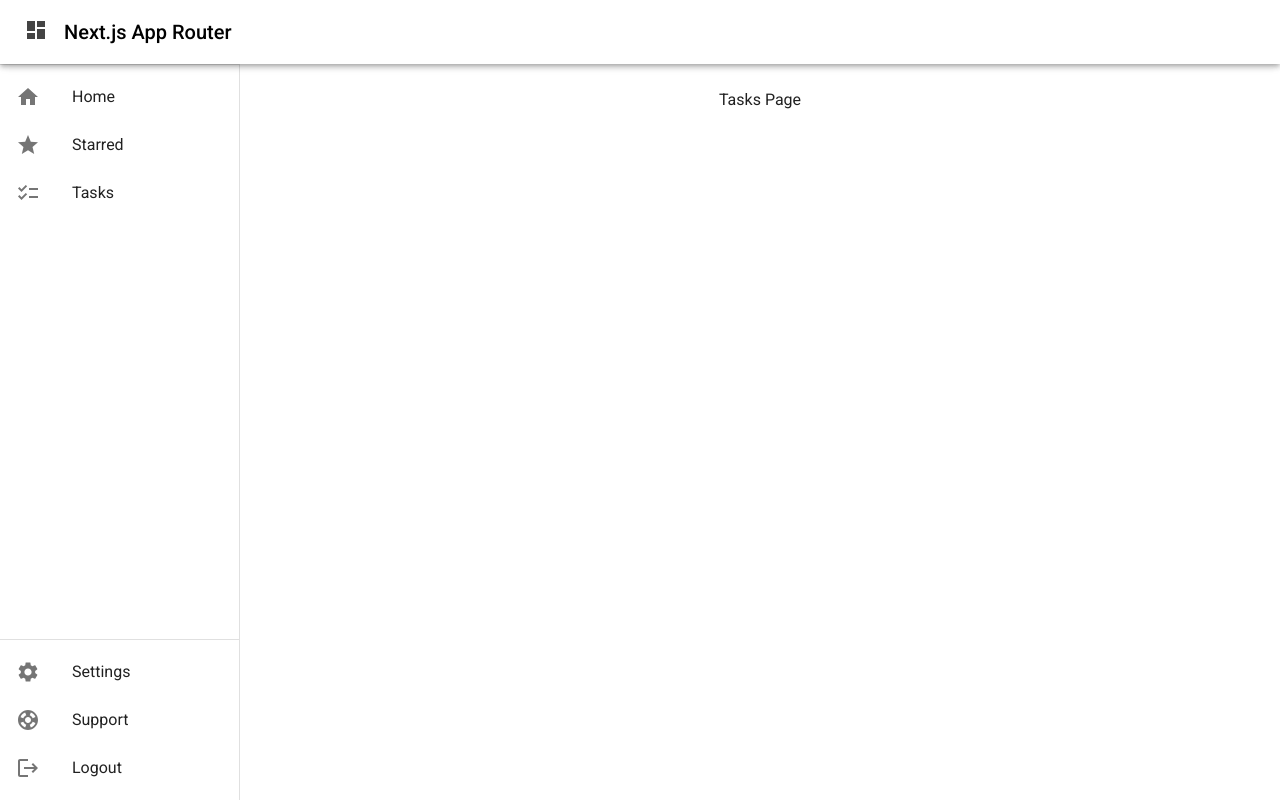
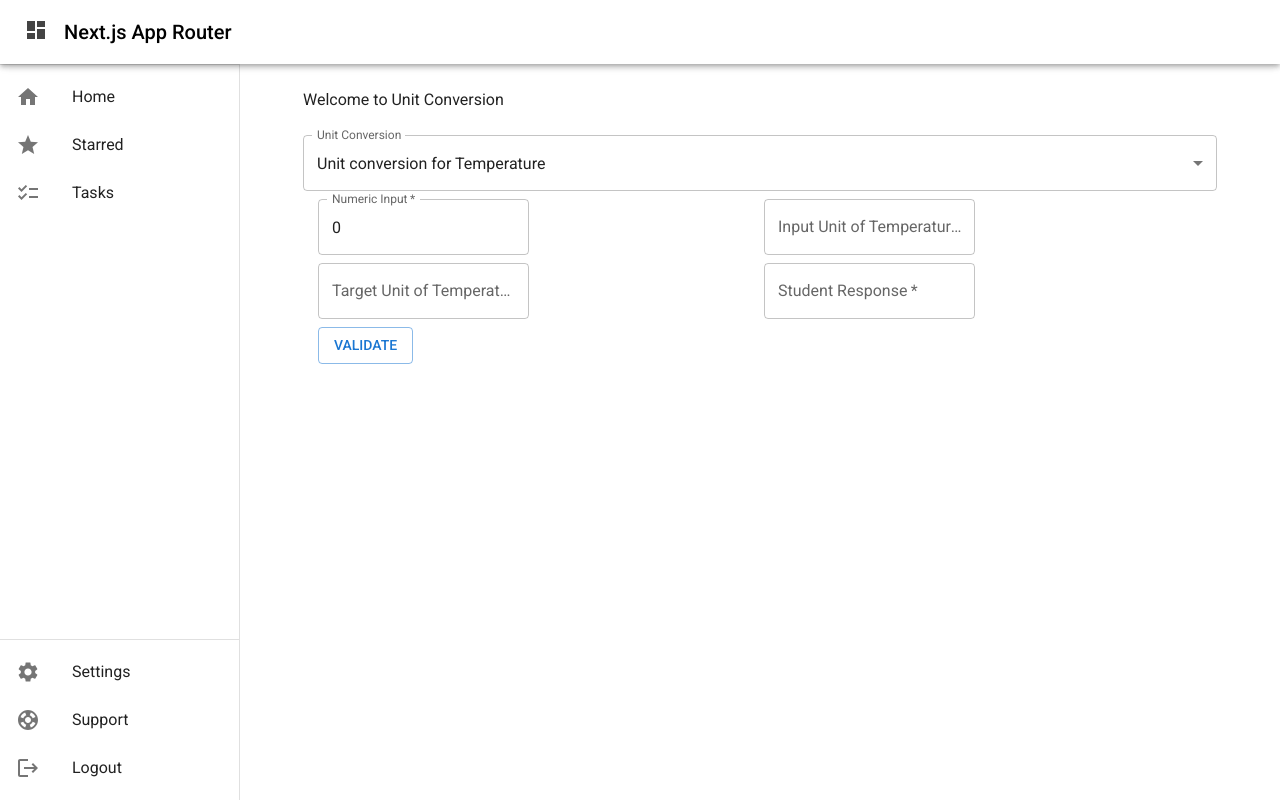
Before and after one commit to pavlikovskiy/teacher-assistant, a Next.js app: page /tasks in a window 1280 px wide. Built offline with nearby package versions, Linux system fonts and the light colour scheme.

Commit message:
feat: basic UI

```diff
--- a/src/app/tasks/page.tsx
+++ b/src/app/tasks/page.tsx
@@ -1,23 +1,11 @@
 import * as React from 'react';
 import Container from '@mui/material/Container';
-import Box from '@mui/material/Box';
-import Typography from '@mui/material/Typography';
+import UnitConversionPage from "@/components/UnitConversionPage";
 
 export default function TasksPage() {
   return (
     <Container>
-      <Box
-        sx={{
-          display: 'flex',
-          flexDirection: 'column',
-          justifyContent: 'center',
-          alignItems: 'center',
-        }}
-      >
-        <Typography variant="body1" gutterBottom>
-          Tasks Page
-        </Typography>
-      </Box>
+      <UnitConversionPage />
     </Container>
   );
 }
--- /dev/null
+++ b/src/components/UnitConversion/UnitConversion.tsx
@@ -0,0 +1,100 @@
+'use client'
+import {useEffect, useState} from 'react'
+import styled from "@emotion/styled";
+import {Button, Grid, TextField} from "@mui/material";
+
+import {
+    ResponseTypeEnum,
+    UnitConversionEnum,
+    UnitConversionItemType
+} from "@/models/types";
+
+export const StyledContainer = styled(Grid)`
+  padding-right: 15px;
+  padding-left: 15px;
+`
+
+type UnitConversionProps = {
+    unitConversionType: UnitConversionEnum
+    itemStatus: ResponseTypeEnum
+    // conversionModel: ConversionModel<any>
+    // unitConversionItem?: UnitConversionItemType
+    onComplete: (unitConversionItem: UnitConversionItemType) => void
+}
+
+export const UnitConversion = ({unitConversionType, itemStatus, onComplete}: UnitConversionProps) => {
+    const [inputValue, setInputValue] = useState<number | null>()
+    const [inputUnitOfMeasure, setInputUnitOfMeasure] = useState<string>('')
+    const [targetUnitOfMeasure, setTargetUnitOfMeasure] = useState<string>('')
+    const [studentResponse, setStudentResponse] = useState<string>('')
+    // const [output, setOutput] = useState<ResponseType>(ResponseTypeEnum.NO_ANSWER)
+    useEffect(() => {
+        setInputValue(0)
+        setInputUnitOfMeasure('')
+        setTargetUnitOfMeasure('')
+        setStudentResponse('')
+
+    }, [itemStatus])
+
+    const validateOnClickHandler = () => {
+        if (inputValue && inputUnitOfMeasure && targetUnitOfMeasure && studentResponse) {
+            onComplete({
+                // type: unitConversionType,
+                inputValue,
+                inputUnitOfMeasure,
+                targetUnitOfMeasure,
+                studentResponse
+            })
+        }
+    }
+
+    return (
+        <StyledContainer container spacing={1}>
+            <Grid item xs={12} md={6}>
+                <TextField
+                    required
+                    type="number"
+                    label="Numeric Input"
+                    value={inputValue}
+                    // helperText="Type in numerical value"
+                    onChange={(e) => setInputValue(parseFloat(e.target.value))}
+                />
+            </Grid>
+            <Grid item xs={12} md={6}>
+                <TextField
+                    required
+                    label={`Input Unit of ${unitConversionType}`}
+                    value={inputUnitOfMeasure}
+                    // helperText="Type in Unit of Measure"
+                    onChange={(e) => setInputUnitOfMeasure(e.target.value)}
+                />
+            </Grid>
+            <Grid item xs={12} md={6}>
+                <TextField
+                    required
+                    label={`Target Unit of ${unitConversionType}`}
+                    value={targetUnitOfMeasure}
+                    // helperText="Type in Unit of Measure"
+                    onChange={(e) => setTargetUnitOfMeasure(e.target.value)}
+                />
+            </Grid>
+            <Grid item xs={12} md={6}>
+                <TextField
+                    required
+                    label="Student Response"
+                    value={studentResponse}
+                    // defaultValue=""
+                    // helperText="Type in Student Response"
+                    onChange={(e) => setStudentResponse(e.target.value)}
+                />
+            </Grid>
+            <Grid item xs={12}>
+                <Button
+                    variant="outlined"
+                    onClick={validateOnClickHandler}
+                >Validate</Button>
+            </Grid>
+
+        </StyledContainer>
+    )
+}
--- /dev/null
+++ b/src/components/UnitConversion/index.ts
@@ -0,0 +1 @@
+export * from './UnitConversion.tsx'
--- /dev/null
+++ b/src/components/UnitConversionPage.tsx
@@ -0,0 +1,137 @@
+'use client'
+import {
+    Box,
+    Button,
+    FormControl,
+    Grid,
+    InputLabel,
+    MenuItem,
+    Select,
+    SelectChangeEvent,
+} from "@mui/material";
+import styled from "@emotion/styled";
+import {UnitConversion} from "../components/UnitConversion";
+import {useState} from "react";
+import {
+    ConversionModel,
+    ResponseTypeEnum,
+    UnitConversionEnum,
+    UnitConversionItemType
+} from "@/models/types";
+import {TemperatureConversionModel, UnitConversionModels} from "@/models/conversion";
+
+export const StyledAppContainer = styled(Grid)`
+  padding-right: 15px;
+  padding-left: 15px;
+`
+
+export const StyledHeader = styled(Grid)`
+  padding: 15px;
+`
+
+export const StyledButton = styled(Button)`
+  //padding-left: 15px;
+`
+export const StyledResponse = styled.div`
+  //padding-right: 15px;
+`
+
+const unitOpts = [
+    UnitConversionEnum.VOLUME,
+    UnitConversionEnum.TEMPERATURE,
+]
+
+function UnitConversionPage() {
+
+    const [unitConversion, setUnitConversion] = useState<UnitConversionEnum>(UnitConversionEnum.TEMPERATURE);
+    const [conversionModel, setConversionModel] = useState<ConversionModel<any>>(TemperatureConversionModel);
+    // const [unitConversionItem, setUnitConversionItem] = useState<UnitConversionItemType>();
+    const [itemStatus, setItemStatus] = useState<ResponseTypeEnum>(ResponseTypeEnum.NO_ANSWER);
+    const [itemStatusFinal, setItemStatusFinal] = useState<ResponseTypeEnum>(ResponseTypeEnum.NO_ANSWER);
+
+    const handleUnitConversionChange = (event: SelectChangeEvent) => {
+        setUnitConversion(event.target.value as UnitConversionEnum);
+        const uc: UnitConversionEnum = event.target.value as UnitConversionEnum
+        const cm: ConversionModel<any> = UnitConversionModels.get(uc) || TemperatureConversionModel
+        setConversionModel(cm)
+        // setUnitConversionItem(undefined)
+    };
+
+    const onComplete = (unitConversionItem: UnitConversionItemType) => {
+        // console.log(` --- ${JSON.stringify(unitConversionItem)}`)
+        const {inputValue, inputUnitOfMeasure, targetUnitOfMeasure, studentResponse} = unitConversionItem
+
+        let unitConversionStatus;
+        try {
+            const correctAnswer = conversionModel.conversionFunc(inputValue, inputUnitOfMeasure, targetUnitOfMeasure)
+            // console.log(`correctAnswer ${JSON.stringify(correctAnswer)}`)
+            unitConversionStatus = `${correctAnswer}` === studentResponse ? ResponseTypeEnum.CORRECT : ResponseTypeEnum.INCORRECT
+        } catch (e) {
+            unitConversionStatus = ResponseTypeEnum.INVALID
+        }
+        // setUnitConversionItem(unitConversionItem)
+        setItemStatus(unitConversionStatus)
+    }
+
+    const onDoneClickHandler = () => {
+        setItemStatusFinal(itemStatus)
+        setItemStatus(ResponseTypeEnum.NO_ANSWER)
+    }
+
+    return (
+        <StyledAppContainer container spacing={1}>
+            <StyledHeader item xs={12}>
+                Welcome to Unit Conversion
+            </StyledHeader>
+
+            <Grid item xs={12}>
+                <Box sx={{minWidth: 60}}>
+                    <FormControl fullWidth>
+                        <InputLabel id="demo-simple-select-label">Unit Conversion</InputLabel>
+                        <Select
+                            labelId="demo-simple-select-label"
+                            id="demo-simple-select"
+                            value={unitConversion}
+                            label="Unit conversion"
+                            onChange={handleUnitConversionChange}
+                        >
+                            {unitOpts.map((opt) => (
+                                <MenuItem key={opt} value={opt}>
+                                    Unit conversion for {opt}
+                                </MenuItem>
+                            ))}
+                        </Select>
+                    </FormControl>
+                </Box>
+            </Grid>
+
+            <Grid item xs={12} >
+                {unitConversion && conversionModel &&
+                  <UnitConversion unitConversionType={unitConversion} itemStatus={itemStatusFinal} onComplete={onComplete}/>}
+            </Grid>
+            {
+                itemStatus !== ResponseTypeEnum.NO_ANSWER && (
+                    <Grid item xs={12} md={6}>
+                        <StyledResponse>
+                            Result: {itemStatus}
+                        </StyledResponse>
+                    </Grid>
+                )
+            }
+            {
+                itemStatus !== ResponseTypeEnum.NO_ANSWER && (
+                    <Grid item xs={12} md={6}>
+                        <StyledButton
+                            variant="outlined"
+                            onClick={onDoneClickHandler}
+                        >Done</StyledButton>
+                    </Grid>
+                )
+            }
+
+
+        </StyledAppContainer>
+    )
+}
+
+export default UnitConversionPage
```
Also changed, not shown: 1 other file (tests, documents, lock files or other folders).
